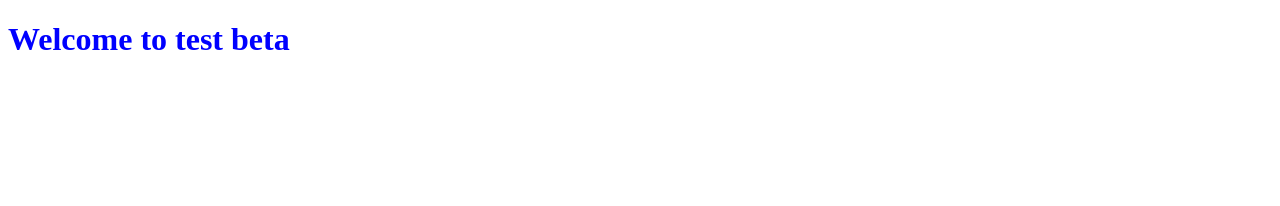
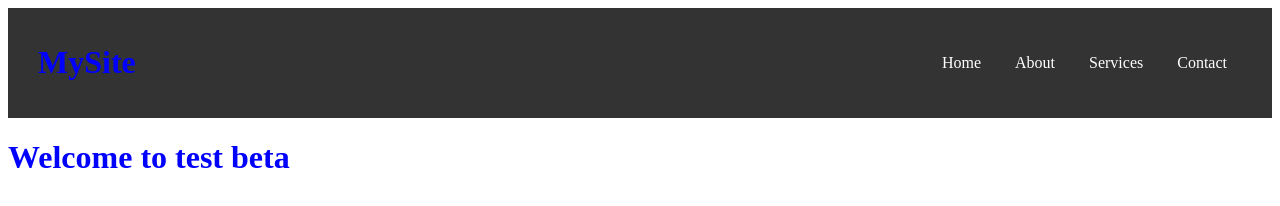
Before and after one commit to Supreet2001/test-beta, a plain HTML site: page index.html in a window 1280 px wide. Drawn offline with Linux system fonts and the light colour scheme.

Commit message:
Add Header

```diff
--- a/index.html
+++ b/index.html
@@ -1,12 +1,23 @@
 <!DOCTYPE html>
 <html lang="en">
-<head>
-    <meta charset="UTF-8">
-    <meta name="viewport" content="width=device-width, initial-scale=1.0">
-    <link rel="stylesheet" href="style.css">
+  <head>
+    <meta charset="UTF-8" />
+    <meta name="viewport" content="width=device-width, initial-scale=1.0" />
+    <link rel="stylesheet" href="style.css" />
     <title>Beta</title>
-</head>
-<body>
+  </head>
+  <body>
+    <header>
+      <div class="logo">
+        <h1>MySite</h1>
+      </div>
+      <nav>
+        <a href="#home">Home</a>
+        <a href="#about">About</a>
+        <a href="#services">Services</a>
+        <a href="#contact">Contact</a>
+      </nav>
+    </header>
     <h1>Welcome to test beta</h1>
-</body>
+  </body>
 </html>
--- a/style.css
+++ b/style.css
@@ -1,3 +1,21 @@
-h1{
-    color: blue
+h1 {
+  color: blue;
 }
+header {
+  background-color: #333;
+  color: white;
+  padding: 15px 30px;
+  display: flex;
+  justify-content: space-between;
+  align-items: center;
+}
+
+header nav a {
+  color: white;
+  text-decoration: none;
+  margin: 0 15px;
+}
+
+header nav a:hover {
+  text-decoration: underline;
+}
```
